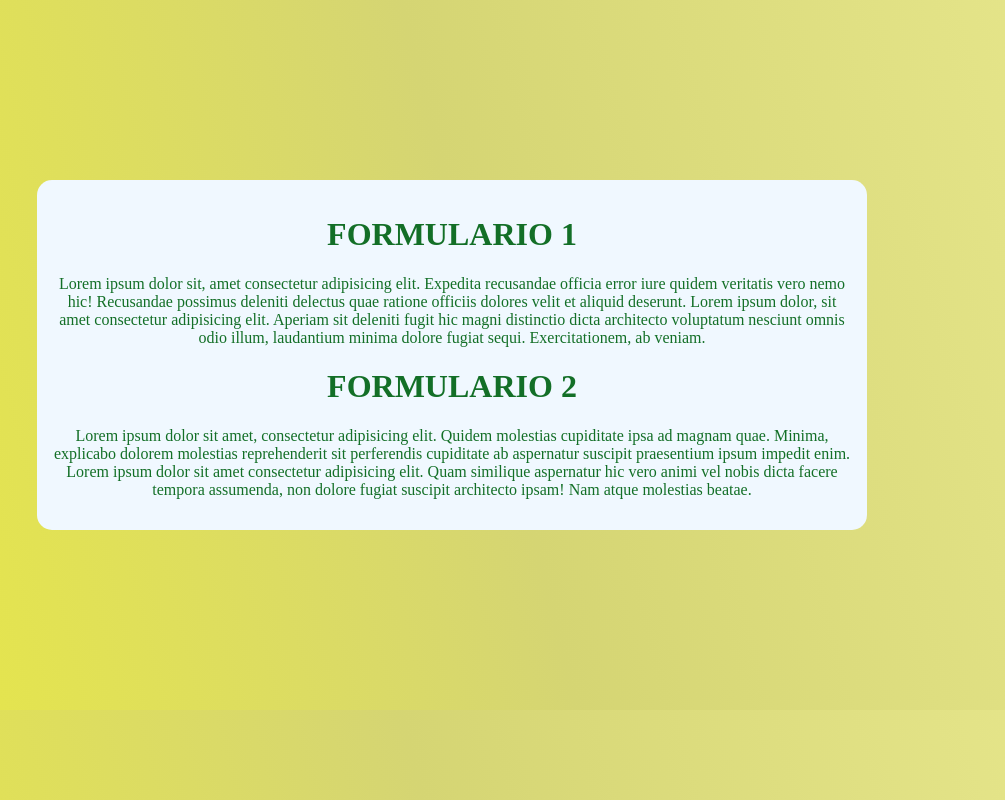
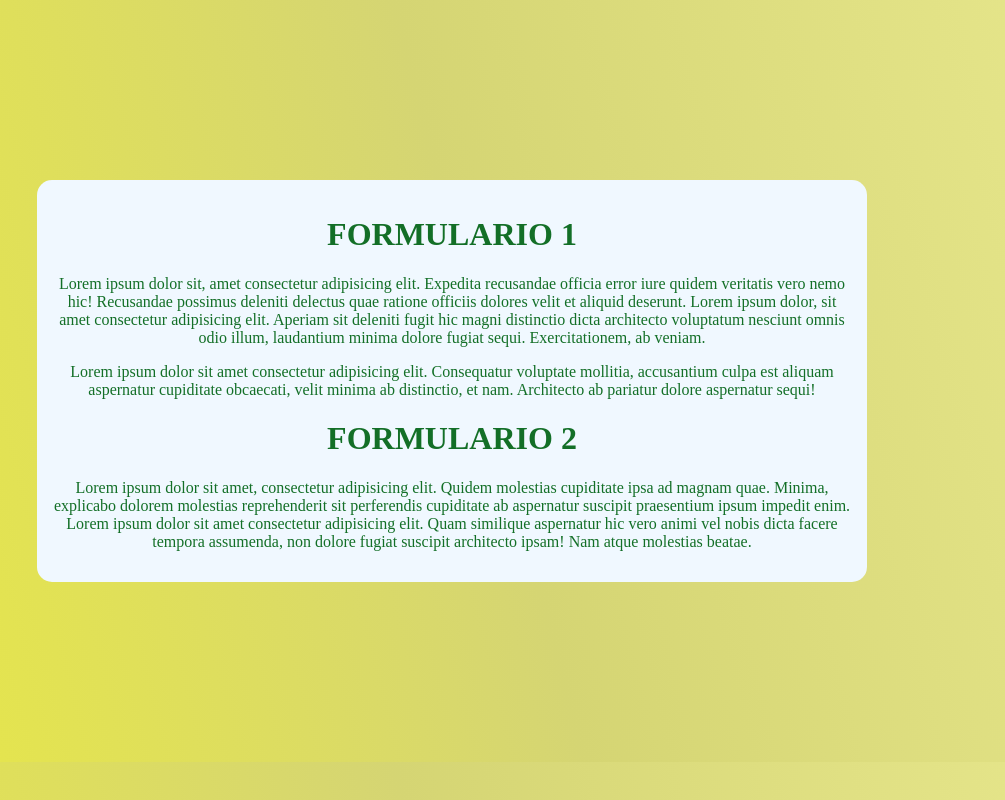
Before and after one commit to NatanaelDiogo/exercicioshtml, a plain HTML site: page exercicio3/index.html in a window 1280 px wide. Shown: the whole page, without its empty margins (151-1156 px from the left). Drawn offline with Linux system fonts and the light colour scheme.

Commit message:
atualização1

```diff
--- a/exercicio3/index.html
+++ b/exercicio3/index.html
@@ -16,6 +16,10 @@
 
             </p>
 
+            <P>
+                Lorem ipsum dolor sit amet consectetur adipisicing elit. Consequatur voluptate mollitia, accusantium culpa est aliquam aspernatur cupiditate obcaecati, velit minima ab distinctio, et nam. Architecto ab pariatur dolore aspernatur sequi!
+            </P>
+
 
     <H1>FORMULARIO 2</H1>
     <P>Lorem ipsum dolor sit amet, consectetur adipisicing elit. Quidem molestias cupiditate ipsa ad magnam quae. Minima, explicabo dolorem molestias reprehenderit sit perferendis cupiditate ab aspernatur suscipit praesentium ipsum impedit enim.
```
